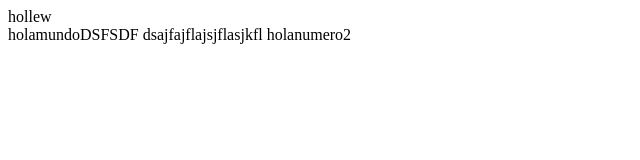
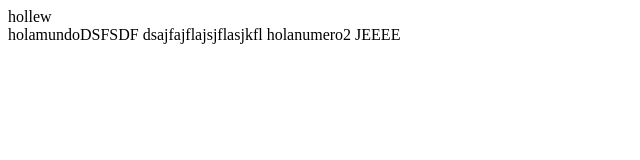
Before and after one commit to DuglasCh/NewProyect, a plain HTML site: page index.html in a window 1280 px wide. Shown: the full height of the page, 0-640 px from the left. Drawn offline with Linux system fonts and the light colour scheme.

Commit message:
comittemmp

```diff
--- a/index.html
+++ b/index.html
@@ -14,6 +14,8 @@
 
 
         holanumero2
+
+        <Obj>JEEEE  <Em><Em></Em></Em></Obj>
     </div>
 </body>
 </html>
```
